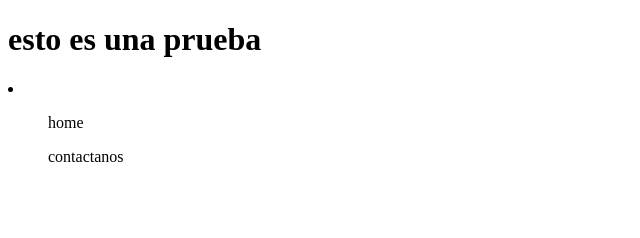
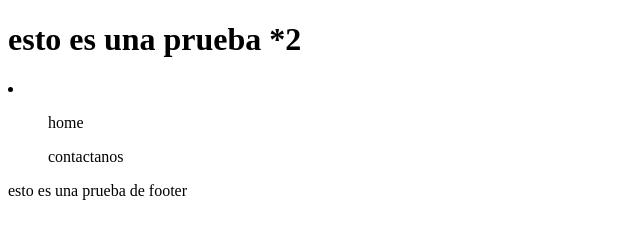
Before and after one commit to MarkArellano1997/FinTrack, a plain HTML site: page index.html in a window 1280 px wide. Shown: the whole page, without its empty margins (0-640 px from the left). Drawn offline with Linux system fonts and the light colour scheme.

Commit message:
prueba de yesica

```diff
--- a/index.html
+++ b/index.html
@@ -7,7 +7,7 @@
 </head>
 <body>
     <h1>
-        esto es una prueba
+        esto es una prueba *2
     </h1>
 
     <div>
@@ -22,7 +22,7 @@
             </li>
         </nav>
     </div>
-
+<footer>esto es una prueba de footer</footer>
 
 
 </body>
```
